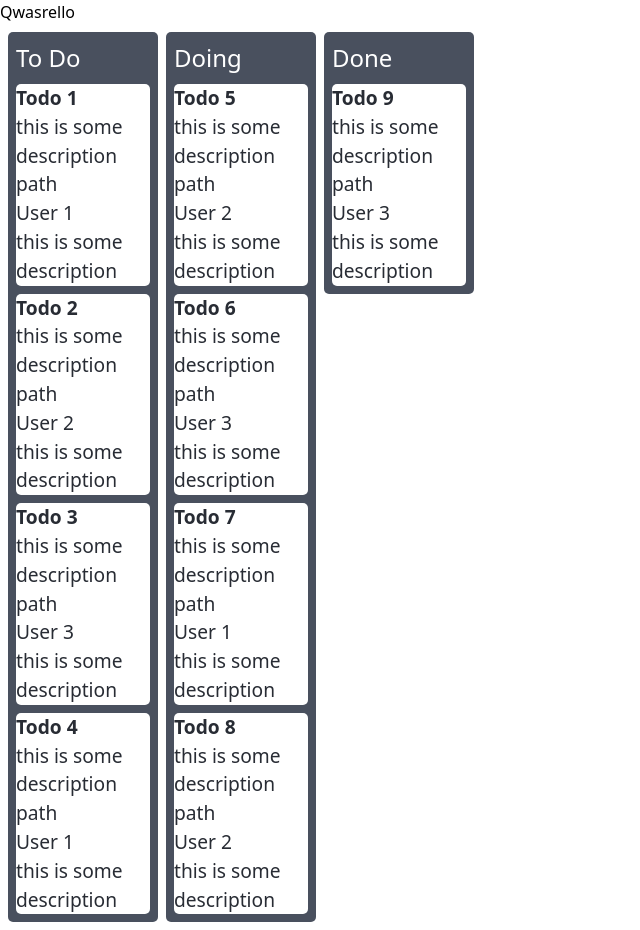
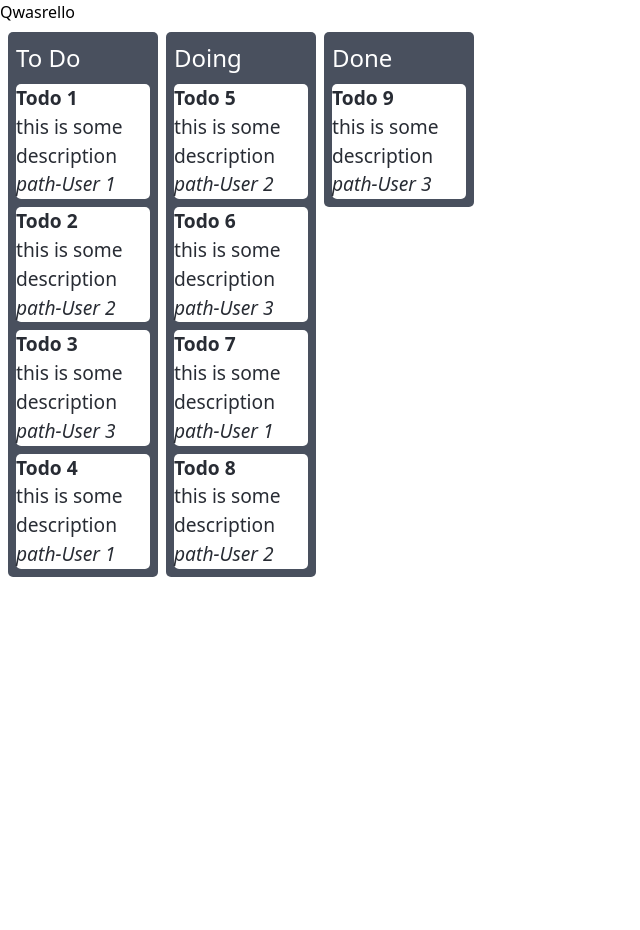
Before and after one commit to hunterMotko/qwasrello, a React (Create React App) app in the folder client/: page / in a window 1280 px wide. Shown: the whole page, without its empty margins (0-640 px from the left). After the commit the page ends 800 px from the top, so only its background shows below. Built offline with nearby package versions, Linux system fonts and the light colour scheme.

Commit message:
added basic dnd functionality

```diff
--- a/client/src/App.js
+++ b/client/src/App.js
@@ -1,17 +1,8 @@
 // import React, { useEffect, useState } from 'react'
 import React from 'react'
-
 import './assets/main.css'
-
 import DragNDrop from './components/DragNDrop';
 
-// const data = [
-//   { title: 'To Do', items: ['1', '2', '3'] },
-//   { title: 'Doing', items: ['4', '5'] },
-//   { title: 'Done', items: ['6', '7'] }
-// ]
-
-// TODO ideal structure make the frontend cards handle this data
 const api_data = [
     { id: '1', name: 'Todo 1', desc: 'this is some description', assignedTo: 'User 1', image: 'path', status: 'To Do', createdAt: '' },
     { id: '2', name: 'Todo 2', desc: 'this is some description', assignedTo: 'User 2', image: 'path', status: 'To Do', createdAt: '' },
@@ -57,22 +48,14 @@ function App(props) {
     //   loadData()
     // }, [])
 
-    const data = [
-        { title: 'open', items: ['1', '2', '3'] },
-        { title: 'in progress', items: ['4', '5'] },
-        { title: 'done', items: ['6', '7'] }
-      ]
-
     return (
         <div className="App">
-            {/* <header className="App-header"> */}
-            <header>
+            <header className="App-header">
+            {/* <header> */}
                 <h1>Qwasrello</h1>
             </header>
-            {/* <section className='App-section'> */}
             <section>
                 <DragNDrop data={api_data} />
-                {/* <DragNDrop data={data} /> */}
             </section>
         </div>
     );
--- a/client/src/components/Card.js
+++ b/client/src/components/Card.js
@@ -1,23 +1,20 @@
 import React from 'react'
 import '../assets/main.css'
 
-function Card({ item }) {
-
+function Card({ item, handleDragStart, handleDragEnter, getStyles, dragging }) {
 
     return (
         <div
-            // draggable
-            // onDragStart={(e) => { handleDragStart(e, { grpI, itemI }) }}
+            draggable
+            key={item.id}
+            onDragStart={(e) => { handleDragStart(e, item) }}
             // onDragEnter={dragging ? (e) => { handleDragEnter(e, { grpI, itemI }) } : null}
-            key={item.id}
-            // className={dragging ? getStyles({ grpI, itemI }) : 'dnd-item'}
-            className={'dnd-item'}
+            onDragEnter={dragging ? (e) => { handleDragEnter(e, item) } : null}
+            className={dragging ? getStyles(item.id) : 'dnd-item'}
         >
             <strong>{item.name}</strong>
             <p>{item.desc}</p>
-            <p>{item.image}</p>
-            <p>{item.assignedTo}</p>
-            <p>{item.desc}</p>
+            <p><i>{item.image}-{item.assignedTo}</i></p>
         </div>
     )
 }
--- a/client/src/components/Column.js
+++ b/client/src/components/Column.js
@@ -1,24 +1,27 @@
 import React from 'react'
-
 import '../assets/main.css'
-
 import Card from './Card'
 
-function Column({ title, items }) {
-    console.log(title, items)
-
+function Column({ title, items, handleDragStart, handleDragEnter, getStyles, dragging }) {
     return (
         <div
             key={title}
             className='dnd-group'
         >
             <div className='group-title'>{title}</div>
+
             {items.map(item => (
-                <Card item={item} />
+                <Card
+                    key={item.id}
+                    item={item}
+
+                    handleDragStart={handleDragStart}
+                    handleDragEnter={handleDragEnter}
+                    getStyles={getStyles}
+                    dragging={dragging}
+                />
             ))}
         </div>
-
-
     )
 }
 
--- a/client/src/components/DragNDrop.js
+++ b/client/src/components/DragNDrop.js
@@ -1,5 +1,5 @@
 // import React, { useState, useRef, useEffect } from 'react';
-import React, { useState, useEffect } from 'react';
+import React, { useState, useRef, useEffect } from 'react';
 
 import '../assets/main.css'
 
@@ -7,60 +7,13 @@ import Column from './Column'
 
 function DragNDrop({ data }) {
 
-
-
-    const [list,] = useState(data);
-    // const [dragging, setDragging] = useState(false);
-
-    // const dragItem = useRef();
-    // const dragNode = useRef();
-
-    // const handleDragStart = (e, params) => {
-    //     console.log("drag starting..", params);
-    //     dragItem.current = params;
-    //     dragNode.current = e.target;
-    //     dragNode.current.addEventListener('dragend', handleDragEnd);
-    //     setTimeout(() => {
-    //         setDragging(true)
-    //     }, 0)
-    //     setDragging(true);
-    // }
-
-    // const handleDragEnter = (e, params) => {
-    //     console.log("Entering Drag..")
-    //     const currentItem = dragItem.current;
-    //     if (e.target !== dragNode.current) {
-    //         console.log("Target is not the same")
-    //         setList(oldList => {
-    //             let newList = JSON.parse(JSON.stringify(oldList));
-    //             newList[params.grpI].items.splice(params.itemI, 0, newList[currentItem.grpI].items.splice(currentItem.itemI, 1)[0])
-    //             dragItem.current = params
-    //             return newList
-    //         })
-    //     }
-    // }
-
-    // const handleDragEnd = () => {
-    //     console.log("Ending drag..")
-    //     setDragging(false);
-    //     dragNode.current.removeEventListener('dragend', handleDragEnd)
-    //     dragItem.current = null;
-    //     dragNode.current = null;
-    // }
-
-    // const getStyles = (params) => {
-    //     const currentItem = dragItem.current;
-    //     if (currentItem.grpI === params.grpI && currentItem.itemI === params.itemI) {
-    //         return 'current dnd-item'
-    //     }
-    //     return 'dnd-item'
-    // }
+    const [cards, setCards] = useState(data);
 
     const [columns, setColumns] = useState([])
 
-    const uniqueColumns = data => {
+    const uniqueColumns = cards => {
         let res = [];
-        data.forEach(val => {
+        cards.forEach(val => {
             if (!res.includes(val.status))
                 res.push(val.status)
         })
@@ -69,16 +22,77 @@ function DragNDrop({ data }) {
 
     useEffect(() => {
         // fetch('some/api').then(res => res.json()).then(res => filter(res))
-        uniqueColumns(data)
-    }, [])
+        uniqueColumns(cards)
+    }, [cards])
+
+
+
+    const [dragging, setDragging] = useState(false);
+
+    const dragItem = useRef();
+    const dragNode = useRef();
+
+    const handleDragStart = (e, params) => {
+        console.log("Starting drag...", e.target, params);
+
+        dragItem.current = params;
+        dragNode.current = e.target;
+        dragNode.current.addEventListener('dragend', handleDragEnd);
+
+        //TODO setDragging both to true???
+        setTimeout(() => {
+            setDragging(true)
+        }, 0)
+
+        setDragging(true);
+    }
+
+    const handleDragEnter = (e, item) => {
+        console.log("Entering Drag..", item)
+
+        if (item.id !== dragItem.current.id) {
+            const newItems = cards.map(e => {
+                if (dragItem.current.id === e.id) {
+                    return { ...e, status: item.status }
+                }
+                return e;
+            });
+
+            setCards(newItems);
+
+        }
+    }
+
+    const handleDragEnd = () => {
+        console.log("Ending drag...")
+
+        setDragging(false);
+        dragNode.current.removeEventListener('dragend', handleDragEnd)
+        dragItem.current = null;
+        dragNode.current = null;
+    }
+
+    const getStyles = (params) => {
+        const currentItem = dragItem.current;
+        if (currentItem.grpI === params.grpI && currentItem.itemI === params.itemI) {
+            return 'current dnd-item'
+        }
+        return 'dnd-item'
+    }
+
 
     return (
         <div className='drag-n-drop'>
-            {columns.map(grp => (
-
+            {columns.map(col => (
                 <Column
-                    title={grp}
-                    items={data.filter(e => e.status === grp)} />
+                    key={col}
+                    title={col}
+                    items={cards.filter(e => e.status === col)}
+                    handleDragStart={handleDragStart}
+                    handleDragEnter={handleDragEnter}
+                    getStyles={getStyles}
+                    dragging={dragging}
+                />
             ))}
         </div>
     );
```
